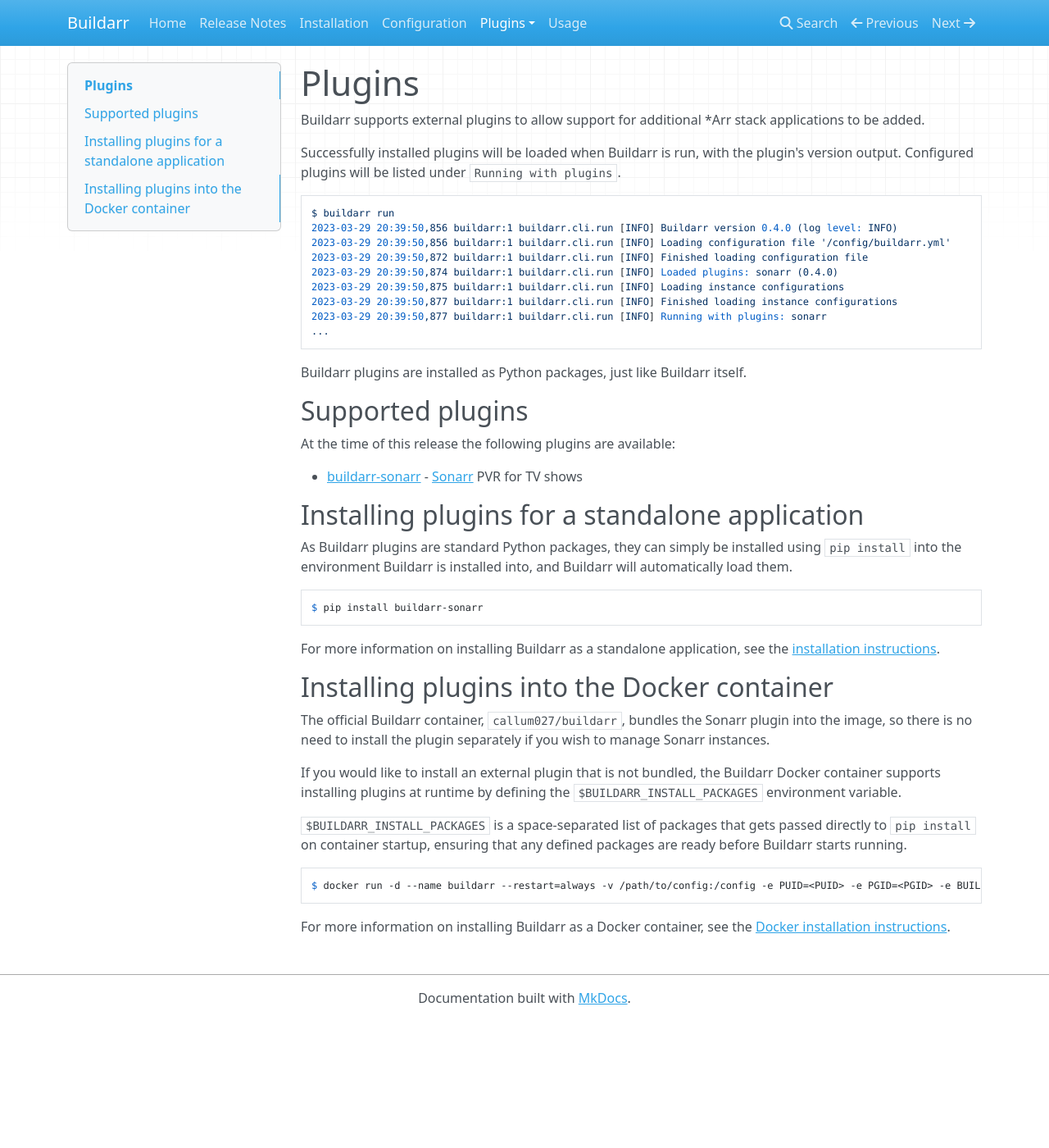
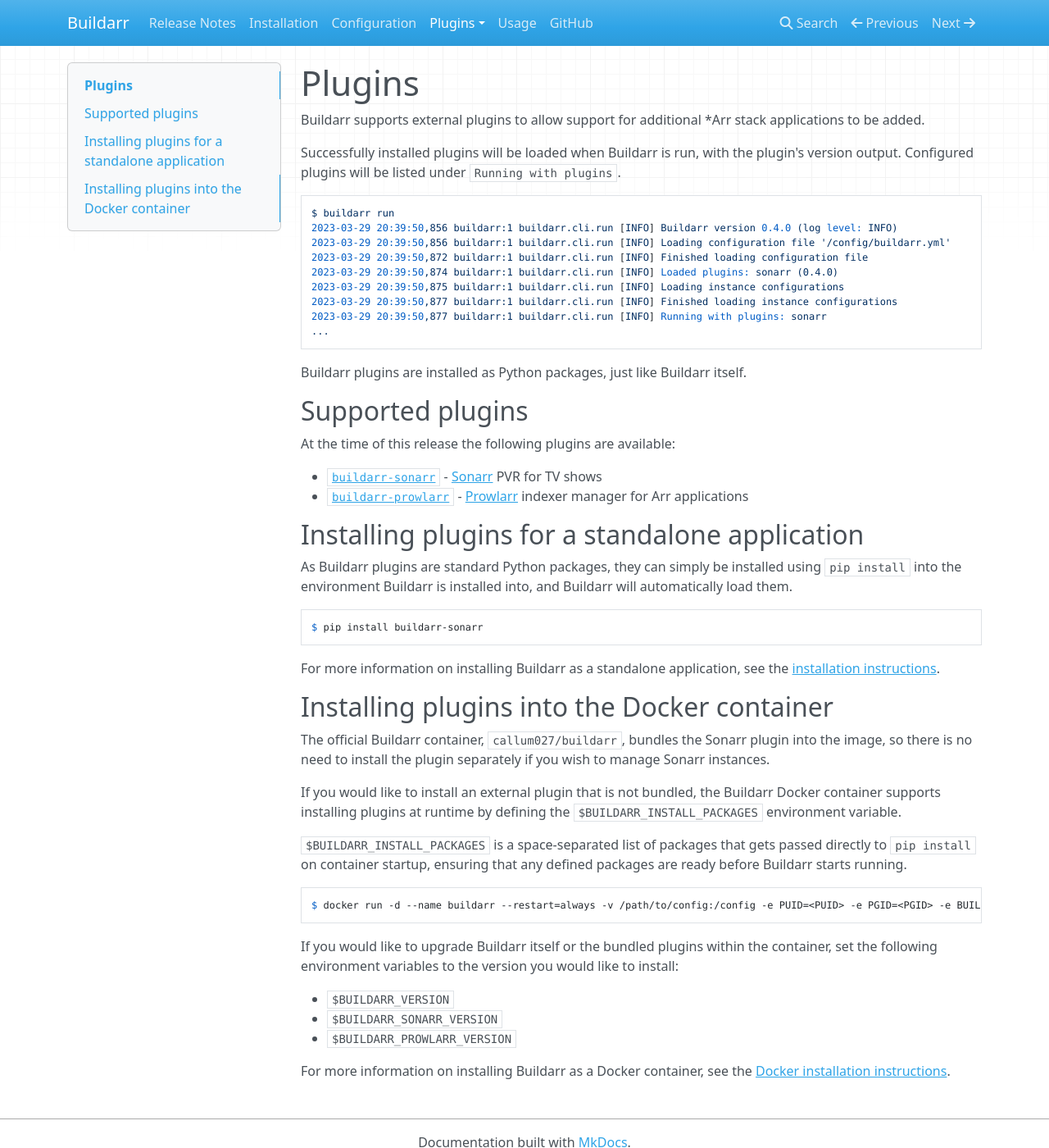
Before and after one commit to buildarr/buildarr, an MkDocs documentation site: the page built from docs/plugins/index.md, in a window 1280 px wide and 1400 px high. Shown: the whole window at 82% size. Built offline with MkDocs 1.6.1, drawn with Linux system fonts in a browser that asks for light colours; nearby versions of some CDN libraries.

Commit message:
Update Buildarr docs

````diff
--- a/docs/plugins/index.md
+++ b/docs/plugins/index.md
@@ -22,7 +22,8 @@
 
 At the time of this release the following plugins are available:
 
-* [buildarr-sonarr](https://buildarr.github.io/plugins/sonarr) - [Sonarr](https://sonarr.tv) PVR for TV shows
+* [`buildarr-sonarr`](https://buildarr.github.io/plugins/sonarr) - [Sonarr](https://sonarr.tv) PVR for TV shows
+* [`buildarr-prowlarr`](https://buildarr.github.io/plugins/prowlarr) - [Prowlarr](https://prowlarr.com) indexer manager for Arr applications
 
 ## Installing plugins for a standalone application
 
@@ -46,4 +47,10 @@
 $ docker run -d --name buildarr --restart=always -v /path/to/config:/config -e PUID=<PUID> -e PGID=<PGID> -e BUILDARR_INSTALL_PLUGINS="buildarr-sonarr" callum027/buildarr:latest
 ```
 
+If you would like to upgrade Buildarr itself or the bundled plugins within the container, set the following environment variables to the version you would like to install:
+
+* `$BUILDARR_VERSION`
+* `$BUILDARR_SONARR_VERSION`
+* `$BUILDARR_PROWLARR_VERSION`
+
 For more information on installing Buildarr as a Docker container, see the [Docker installation instructions](../installation.md#docker).
--- a/mkdocs.yml
+++ b/mkdocs.yml
@@ -17,14 +17,15 @@
   - pymdownx.superfences
 
 nav:
-  - Home: "index.md"
   - Release Notes: "release-notes.md"
   - Installation: "installation.md"
   - Configuration: "configuration.md"
   - Plugins:
     - Introduction: "plugins/index.md"
     - Buildarr Sonarr Plugin: "https://buildarr.github.io/plugins/sonarr"
+    - Buildarr Prowlarr Plugin: "https://buildarr.github.io/plugins/prowlarr"
   - Usage: "usage.md"
+  - GitHub: "https://github.com/buildarr/buildarr"
   # TODO: Development documentation.
   # - Development:
   #   - Introduction: "development/index.md"
````
Also changed, not shown: README.md (+3 -2 lines), docs/index.md (+3 -2 lines), docs/installation.md (+7 -1 lines).
